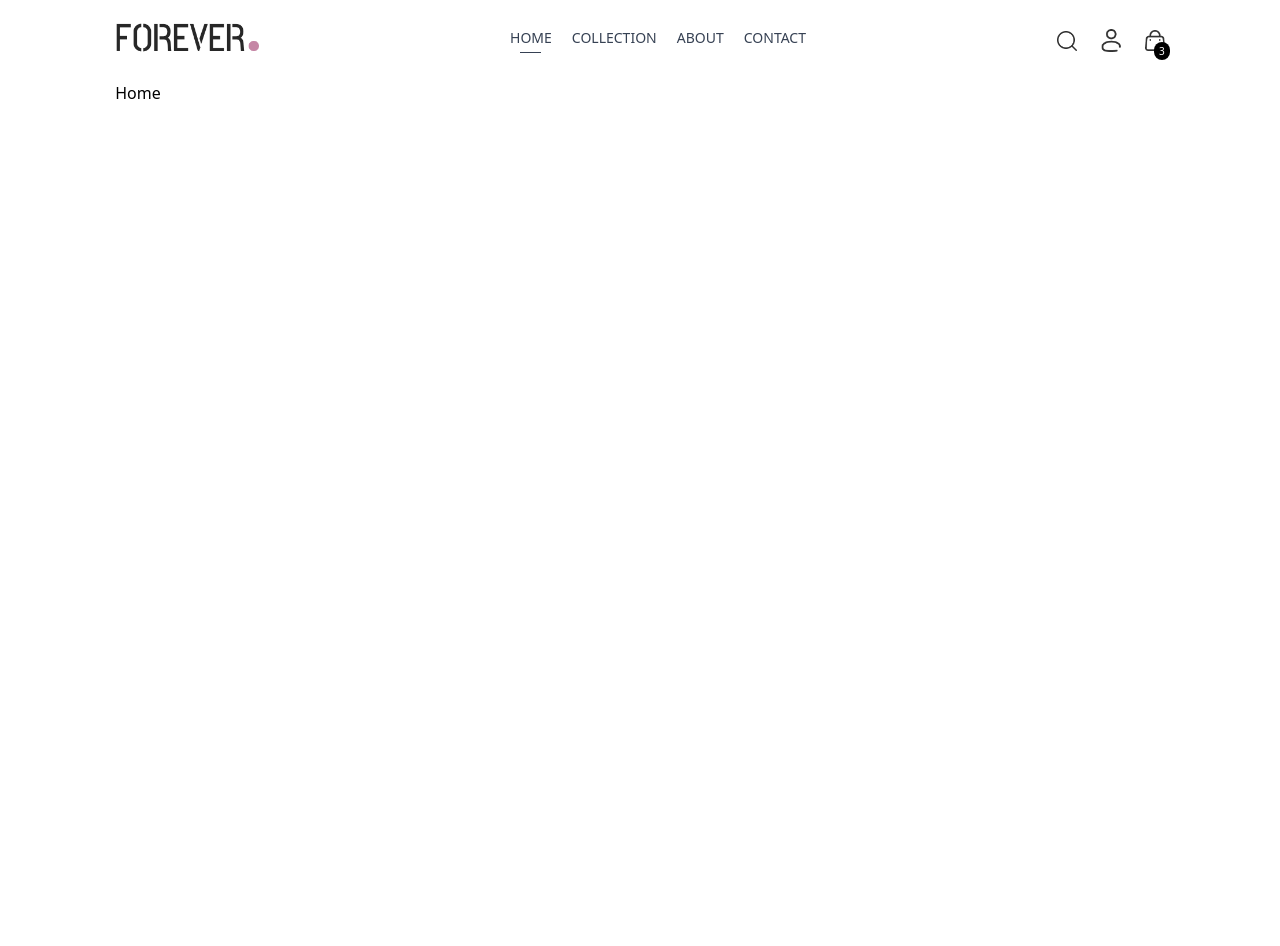
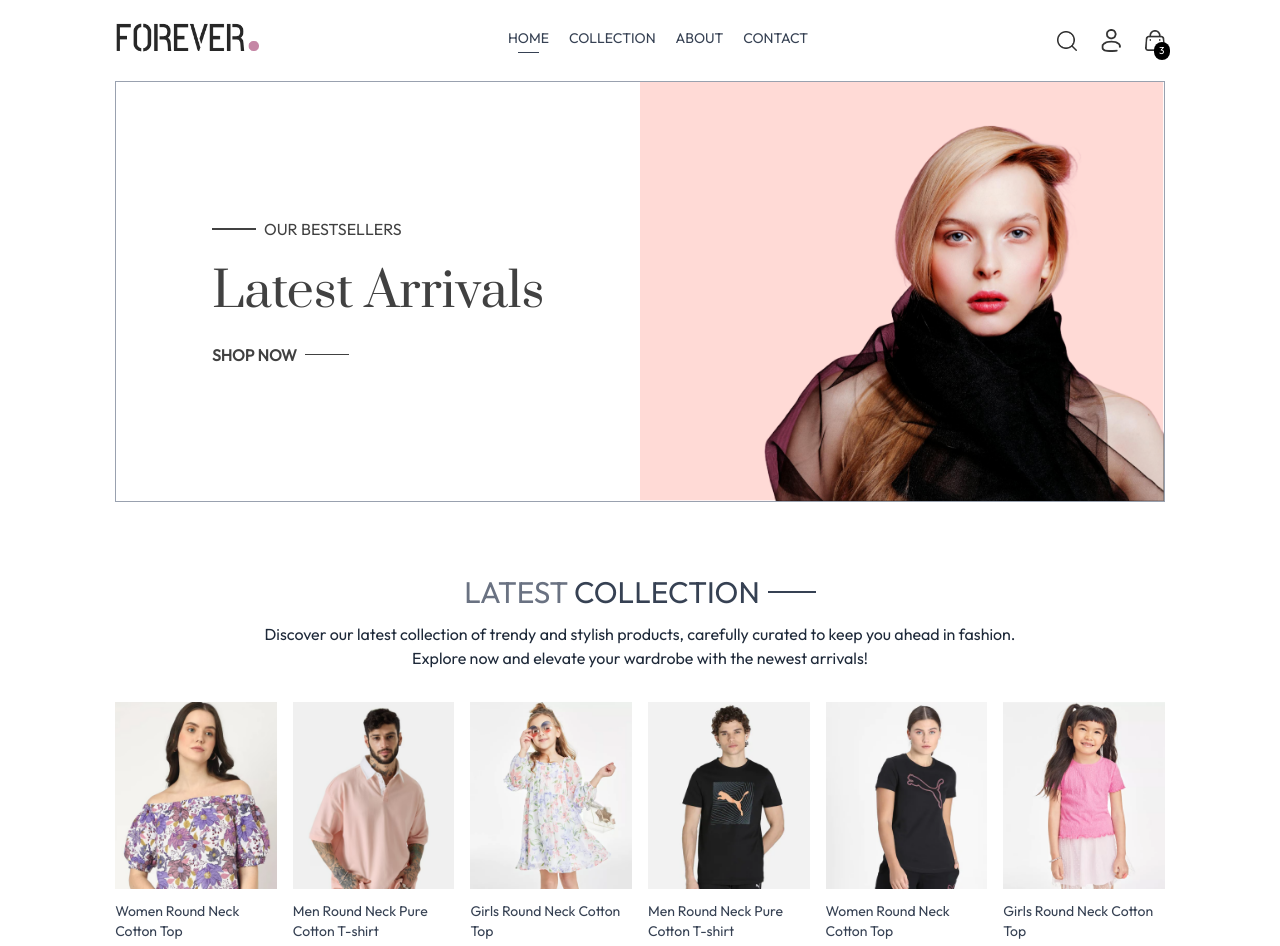
Before and after one commit to MuntasirAraf14/Bespoke, a React (Vite) app in the folder frontend/: page / in a window 1280 px wide. Shown: the top 946 px of the page. Before the commit the page ends 800 px from the top, so only its background shows below. Built offline with nearby package versions, Linux system fonts and the light colour scheme.

Commit message:
Hero and Latest-Collection section completed

```diff
--- /dev/null
+++ b/frontend/src/components/Hero.jsx
@@ -0,0 +1,31 @@
+import React from 'react'
+import {assets} from '../assets/assets'
+
+const Hero = () => {
+  return (
+    <div>
+        <div className='flex flex-col sm:flex-row border border-gray-400'>
+            {/*Hero left side */}
+            <div className='w-full sm:w-1/2 flex items-center justify-center py-10 sm:py-0'>
+                <div className='text-[#414141]'>
+                    <div className='flex items-center gap-2'>
+                        <p className='w-8 md:w-11 h-[2px] bg-[#414141]'></p>
+                        <p className='font medium text-sm md:text-base'>OUR BESTSELLERS</p>
+                    </div>
+                    <h1 className='prata-regular text-3xl sm:py-3 lg:text-5xl leading-relaxed'>Latest Arrivals</h1>
+                    <div className='flex items-center gap-2'>
+                        <p className='font-semibold text-sm md:text-base'>SHOP NOW</p>
+                        <p className='w-8 md:w-11 h-[1px] bg-[#414141]'></p>
+                    </div>
+                </div>
+            </div>
+            {/*Hero right side */}
+            <img className='w-full sm:w-1/2' src={assets.hero_img} alt="Hero"/>
+        </div>
+
+
+    </div>
+  )
+}
+
+export default Hero
--- /dev/null
+++ b/frontend/src/components/LatestCollection.jsx
@@ -0,0 +1,43 @@
+import React, {useContext} from 'react'
+import { ShopContext } from '../context/ShopContext'
+import Title from './Title';
+import ProductItem from './ProductItem';
+
+const LatestCollection = () => {
+
+    const {products} = useContext(ShopContext);
+    const [latestProducts, setLatestProducts] = React.useState([]);
+
+    React.useEffect(() => {
+        const sortedProducts = [...products].sort((a, b) => new Date(b.addedDate) - new Date(a.addedDate));
+        setLatestProducts(sortedProducts.slice(0, 12)); // Get the 12 latest products
+    }, [products]);
+
+  return (
+    <div className='my-10'>
+        <div className='text-center py-8 text-3xl'>
+            <Title text1="LATEST" text2="COLLECTION"/>
+            <p className='w-3/4 m-auto text-xs sm:text-sm md:text-base text-gray-800'>
+                Discover our latest collection of trendy and stylish products, carefully curated to keep you ahead in fashion. Explore now and elevate your wardrobe with the newest arrivals!
+
+            </p>
+        </div>
+
+      {/*Render the 12 latest products*/}
+      <div className='grid grid-cols-2 sm:grid-cols-3 md:grid-cols-4 lg:grid-cols-6 gap-4 gap-y-6'>
+        {latestProducts.map((item, index) => (
+          <ProductItem
+            key={index}
+            id={item._id}
+            image={item.image}
+            name={item.name}
+            price={item.price}
+          />
+        ))}
+      </div>
+
+    </div>
+  )
+}
+
+export default LatestCollection
--- a/frontend/src/components/Navbar.jsx
+++ b/frontend/src/components/Navbar.jsx
@@ -11,7 +11,10 @@ const Navbar = () => {
   return (
     // Navbar Container
     <div className='flex items-center justify-between py-5 font-medium'>
-       <img src={assets.logo} alt="Logo" className='w-36' />
+      <Link to='/'>
+        <img src={assets.logo} alt="Logo" className='w-36' />
+      </Link>
+
        <ul className='hidden sm:flex gap-5 text-sm text-gray-700'>
         <NavLink to='/' className='flex flex-col items-center gap-1'>
           <p>HOME</p>
--- /dev/null
+++ b/frontend/src/components/ProductItem.jsx
@@ -0,0 +1,21 @@
+import React, { useContext } from 'react'
+import { ShopContext } from '../context/ShopContext'
+import { Link } from 'react-router-dom';
+
+
+const ProductItem = ({id, image, name, price}) => {
+
+    const {currency} = useContext(ShopContext);
+
+  return (
+    <Link to={`/product/${id}`} className="text-gray-700 cursor-pointer">
+        <div className='overflow-hidden'>
+            <img className='hover:scale-110 transition ease' src={image[0]} alt='' />
+        </div>
+        <p className='pt-3 pb-1 text-sm'>{name}</p>
+        <p className='text-sm font-medium'>{currency}{price}</p>
+    </Link>
+  )
+}
+
+export default ProductItem
--- /dev/null
+++ b/frontend/src/components/Title.jsx
@@ -0,0 +1,12 @@
+import React from 'react'
+
+const Title = ({text1, text2}) => {
+  return (
+    <div className='inline-flex gap-2 items-center mb-3'>
+        <p className='text-gray-500'>{text1} <span className='text-gray-700 font-medium'>{text2}</span></p>
+        <p className='w-8 sm:w-12 h-[1px] sm:h-[2px] bg-gray-700'></p>
+    </div>
+  )
+}
+
+export default Title
--- /dev/null
+++ b/frontend/src/context/ShopContext.jsx
@@ -0,0 +1,24 @@
+import { createContext } from "react";
+import { products } from "../assets/assets";
+
+export const ShopContext = createContext();
+
+const ShopContextProvider = (props) => {
+    const currency = '$';
+    const delivery_fee = 10;
+
+    const value = {
+        products: products,
+        currency: currency,
+        delivery_fee: delivery_fee
+    }
+
+    return (
+        <ShopContext.Provider value={value}>
+            {props.children}
+        </ShopContext.Provider>
+    )
+
+}
+
+export default ShopContextProvider;
--- a/frontend/src/index.css
+++ b/frontend/src/index.css
@@ -1,3 +1,6 @@
+@import url('https://fonts.googleapis.com/css2?family=Inter:opsz,wght@14..32,500&family=Outfit&family=Prata&display=swap');
+
+
 @import "tailwindcss";
 
 
@@ -5,3 +8,13 @@ a.active hr{
     border-color: #000000;
     display: block;
 }
+
+*{
+    font-family: Outfit;
+}
+
+.prata-regular {
+  font-family: "Prata", serif;
+  font-weight: 400;
+  font-style: normal;
+}
--- a/frontend/src/main.jsx
+++ b/frontend/src/main.jsx
@@ -3,9 +3,13 @@ import { createRoot } from 'react-dom/client'
 import './index.css'
 import App from './App.jsx'
 import { BrowserRouter } from 'react-router-dom'
+import ShopContextProvider from './context/ShopContext.jsx'
 
 createRoot(document.getElementById('root')).render(
   <BrowserRouter>
-    <App />
+  <ShopContextProvider>
+        <App />
+
+  </ShopContextProvider>
   </BrowserRouter>,
 )
--- a/frontend/src/pages/Home.jsx
+++ b/frontend/src/pages/Home.jsx
@@ -1,8 +1,13 @@
 import React from 'react'
+import Hero from '../components/Hero'
+import LatestCollection from '../components/LatestCollection'
 
 const Home = () => {
   return (
-    <div>Home</div>
+    <div>
+      <Hero/>
+      <LatestCollection/>
+    </div>
   )
 }
 
```
